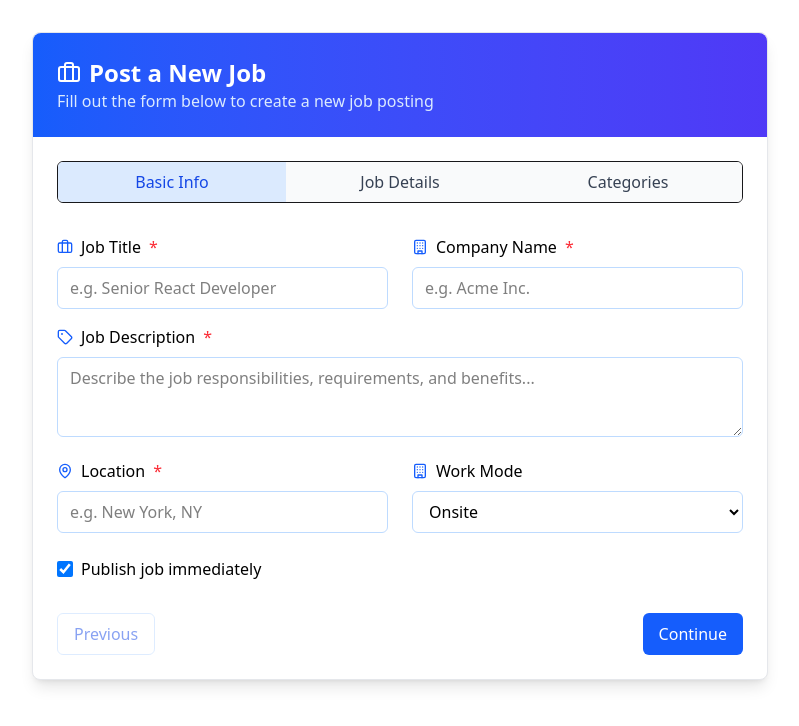
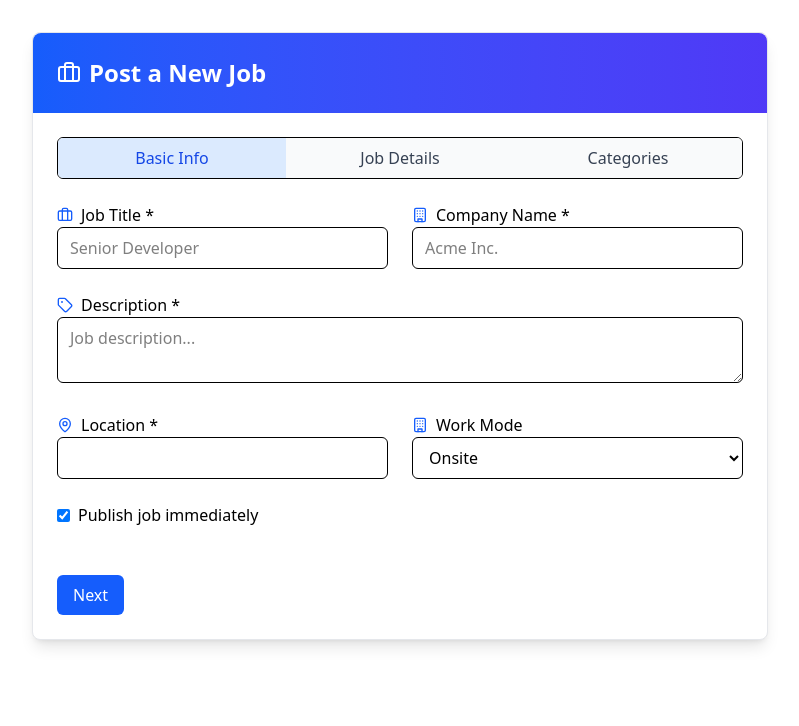
Before and after one commit to Nitish0008/jobmetric-, a React (Vite) app: page /job-post-form in a window 1280 px wide. Shown: the top 726 px of the page, without its empty margins (240-1039 px from the left). Built offline with nearby package versions, Linux system fonts and the light colour scheme.

Commit message:
new chnages

```diff
--- a/src/components/jobpost/jobposttable/JobListingTable.jsx
+++ b/src/components/jobpost/jobposttable/JobListingTable.jsx
@@ -3,7 +3,43 @@
 import React, { useState } from "react"
 import { ArrowUpDown, Edit, Trash2, CheckCircle, Clock, XCircle, Users } from "lucide-react"
 
+import axios from "axios"
+import { useEffect } from "react"
+
 export default function JobListingTable() {
+
+ const [jobs, setJobs] = useState([])
+
+
+const handleGetJobs = async () => {
+  const access_token = localStorage.getItem('access_token');
+
+  if (!access_token) {
+    console.error('No auth token found.');
+    return;
+  }
+
+  try {
+    const response = await axios.get(
+      'http://localhost:8080/api/jobs',
+      {
+        headers: {
+          Authorization: `Bearer ${access_token}`,
+        }
+      }
+    );
+
+    console.log('Jobs fetched successfully:', response.data);
+    setJobs(response?.data?.data);
+  } catch (error) {
+    console.error('Error fetching jobs:', error.response?.data || error.message);
+  }
+};
+useEffect(() => {
+    handleGetJobs();
+  }, []);
+
+
   // Sample data for the table
   const initialJobs = [
     {
@@ -43,7 +79,7 @@ export default function JobListingTable() {
     },
   ]
 
-  const [jobs, setJobs] = useState(initialJobs)
+
   const [sortConfig, setSortConfig] = useState({
     key: null,
     direction: null,
@@ -173,7 +209,7 @@ export default function JobListingTable() {
                     <td className="px-6 py-4 text-black">
                       <div className="flex items-center">
                         <Users className="h-4 w-4 text-blue-600 mr-1" />
-                        {job.candidates}
+                        {job.companyName}
                       </div>
                     </td>
                     <td className="px-6 py-4">{renderStatus(job.status)}</td>
--- a/src/components/jobpost/jobposttable/JobPostForm.jsx
+++ b/src/components/jobpost/jobposttable/JobPostForm.jsx
@@ -1,11 +1,10 @@
-// "use client"
+"use client";
 
+import { useState } from "react";
+import axios from "axios";
 import DatePicker from "react-datepicker";
 import "react-datepicker/dist/react-datepicker.css";
 
-
-
-import { useState } from "react";
 import {
   CalendarIcon,
   BriefcaseIcon,
@@ -28,12 +27,11 @@ export default function JobPostForm() {
     education: "",
     numberOfPost: 1,
     jobType: "Full-time",
-    deadline: "",
+    deadline: null,
     workMode: "Onsite",
     categoryIds: [],
   });
 
-  const [selectedCategories, setSelectedCategories] = useState([]);
   const [activeTab, setActiveTab] = useState("basic");
 
   const categories = [
@@ -49,7 +47,6 @@ export default function JobPostForm() {
 
   const handleChange = (e) => {
     const { name, value, type, checked } = e.target;
-
     setFormData((prev) => ({
       ...prev,
       [name]: type === "checkbox" ? checked : value,
@@ -57,30 +54,47 @@ export default function JobPostForm() {
   };
 
   const handleCategoryToggle = (categoryId) => {
-    setSelectedCategories((prev) => {
-      if (prev.includes(categoryId)) {
-        return prev.filter((id) => id !== categoryId);
-      } else {
-        return [...prev, categoryId];
-      }
+    setFormData((prev) => {
+      const isSelected = prev.categoryIds.includes(categoryId);
+      const updatedCategories = isSelected
+        ? prev.categoryIds.filter((id) => id !== categoryId)
+        : [...prev.categoryIds, categoryId];
+
+      return {
+        ...prev,
+        categoryIds: updatedCategories,
+      };
     });
-
-    setFormData((prev) => ({
-      ...prev,
-      categoryIds: selectedCategories.includes(categoryId)
-        ? prev.categoryIds.filter((id) => id !== categoryId)
-        : [...prev.categoryIds, categoryId],
-    }));
   };
 
-  const handleSubmit = (e) => {
+  const handleSubmit = async (e) => {
     e.preventDefault();
-    console.log(formData);
-    // handle submission
-  };
+    const access_token = localStorage.getItem("access_token");
 
-  const handleTabChange = (tabId) => {
-    setActiveTab(tabId);
+    if (!access_token) {
+      console.error("No auth token found.");
+      return;
+    }
+
+    try {
+      const response = await axios.post(
+        "http://localhost:8080/api/jobs",
+        {
+          ...formData,
+          deadline: formData.deadline?.toISOString() || null,
+        },
+        {
+          headers: {
+            Authorization: `Bearer ${access_token}`,
+            "Content-Type": "application/json",
+          },
+        }
+      );
+
+      console.log("Success:", response.data);
+    } catch (error) {
+      console.error("Error:", error.response?.data || error.message);
+    }
   };
 
   const isLastTab = activeTab === "categories";
@@ -97,153 +111,107 @@ export default function JobPostForm() {
   };
 
   return (
-
-    <div className="max-w-3xl mx-auto py-8 px-4">
+    <div className="max-w-3xl mx-auto py-8 px-4 text-black">
       <div className="bg-white rounded-lg shadow-lg border border-gray-200">
         <div className="bg-gradient-to-r from-blue-600 to-indigo-600 text-white p-6 rounded-t-lg">
           <h2 className="text-2xl font-bold flex items-center gap-2">
             <BriefcaseIcon className="h-6 w-6" />
             Post a New Job
           </h2>
-          <p className="text-blue-100">
-            Fill out the form below to create a new job posting
-          </p>
         </div>
-        <div className="p-6">
-          <form onSubmit={handleSubmit}>
+
+        <form onSubmit={handleSubmit} className="p-6 space-y-6">
           {/* Tabs */}
-            <div className="w-full">
-              <div className="grid grid-cols-3 mb-8 border rounded-md overflow-hidden">
+          <div className="grid grid-cols-3 border rounded-md overflow-hidden">
+            {["basic", "details", "categories"].map((tab) => (
               <button
+                key={tab}
                 type="button"
-                  onClick={() => handleTabChange("basic")}
+                onClick={() => setActiveTab(tab)}
                 className={`py-2 px-4 text-center transition-colors ${
-                    activeTab === "basic"
+                  activeTab === tab
                     ? "bg-blue-100 text-blue-700 font-medium"
                     : "bg-gray-50 text-gray-700 hover:bg-gray-100"
                 }`}
               >
-                  Basic Info
+                {tab === "basic" && "Basic Info"}
+                {tab === "details" && "Job Details"}
+                {tab === "categories" && "Categories"}
               </button>
-                <button
-                  type="button"
-                  onClick={() => handleTabChange("details")}
-                  className={`py-2 px-4 text-center transition-colors ${
-                    activeTab === "details"
-                      ? "bg-blue-100 text-blue-700 font-medium"
-                      : "bg-gray-50 text-gray-700 hover:bg-gray-100"
-                  }`}
-                >
-                  Job Details
-                </button>
-                <button
-                  type="button"
-                  onClick={() => handleTabChange("categories")}
-                  className={`py-2 px-4 text-center transition-colors ${
-                    activeTab === "categories"
-                      ? "bg-blue-100 text-blue-700 font-medium"
-                      : "bg-gray-50 text-gray-700 hover:bg-gray-100"
-                  }`}
-                >
-                  Categories
-                </button>
+            ))}
           </div>
 
-              {/* Basic Info Tab */}
+          {/* Basic Tab */}
           {activeTab === "basic" && (
-                <div className="space-y-6 mt-4">
-                  <div className="space-y-4">
-                    <div className="grid grid-cols-1 md:grid-cols-2 gap-6">
-                      <div className="space-y-2">
-                        <label
-                          htmlFor="title"
-                          className="flex items-center gap-2 font-medium text-black"
-                        >
+            <>
+              <div className="grid md:grid-cols-2 gap-6">
+                <div>
+                  <label className="flex items-center gap-2 font-medium">
                     <BriefcaseIcon className="h-4 w-4 text-blue-600" />
-                          Job Title <span className="text-red-500">*</span>
+                    Job Title *
                   </label>
                   <input
-                          id="title"
                     name="title"
                     value={formData.title}
                     onChange={handleChange}
-                          placeholder="e.g. Senior React Developer"
-                          className="w-full px-3 py-2 border text-black border-blue-200 rounded-md focus:outline-none focus:ring-2 focus:ring-blue-400"
                     required
+                    className="w-full border px-3 py-2 rounded-md"
+                    placeholder="Senior Developer"
                   />
                 </div>
-                      <div className="space-y-2">
-                        <label
-                          htmlFor="companyName"
-                          className="flex items-center gap-2 font-medium text-black"
-                        >
+                <div>
+                  <label className="flex items-center gap-2 font-medium">
                     <BuildingIcon className="h-4 w-4 text-blue-600" />
-                          Company Name <span className="text-red-500">*</span>
+                    Company Name *
                   </label>
                   <input
-                          id="companyName"
                     name="companyName"
                     value={formData.companyName}
                     onChange={handleChange}
-                          placeholder="e.g. Acme Inc."
-                          className="w-full px-3 py-2 border text-black border-blue-200 rounded-md focus:outline-none focus:ring-2 focus:ring-blue-400"
                     required
+                    className="w-full border px-3 py-2 rounded-md"
+                    placeholder="Acme Inc."
                   />
                 </div>
               </div>
-
-                    <div className="space-y-2">
-                      <label
-                        htmlFor="description"
-                        className="flex items-center gap-2 font-medium text-black"
-                      >
-                        <TagIcon className="h-5 w-4 text-blue-600" />
-                        Job Description <span className="text-red-500">*</span>
+              <div>
+                <label className="flex items-center gap-2 font-medium">
+                  <TagIcon className="h-4 w-4 text-blue-600" />
+                  Description *
                 </label>
                 <textarea
-                        id="description"
                   name="description"
                   value={formData.description}
                   onChange={handleChange}
-                        placeholder="Describe the job responsibilities, requirements, and benefits..."
-                        className="w-full px-3 text-black py-2 border border-blue-200 rounded-md focus:outline-none focus:ring-2 focus:ring-blue-400 min-h-20"
                   required
+                  className="w-full border px-3 py-2 rounded-md"
+                  placeholder="Job description..."
                 />
               </div>
-
-                    <div className="grid grid-cols-1 md:grid-cols-2 gap-6">
-                      <div className="space-y-2">
-                        <label
-                          htmlFor="location"
-                          className="flex items-center gap-2 font-medium text-black"
-                        >
+              <div className="grid md:grid-cols-2 gap-6">
+                <div>
+                  <label className="flex items-center gap-2 font-medium">
                     <MapPinIcon className="h-4 w-4 text-blue-600" />
-                          Location <span className="text-red-500">*</span>
+                    Location *
                   </label>
                   <input
-                          id="location"
                     name="location"
                     value={formData.location}
                     onChange={handleChange}
-                          placeholder="e.g. New York, NY"
-                          className="w-full px-3 py-2 text-black border  border-blue-200 rounded-md focus:outline-none focus:ring-2 focus:ring-blue-400"
                     required
+                    className="w-full border px-3 py-2 rounded-md"
                   />
                 </div>
-                      <div className="space-y-2">
-                        <label
-                          htmlFor="workMode"
-                          className="flex items-center gap-2 font-medium text-black"
-                        >
+                <div>
+                  <label className="flex items-center gap-2 font-medium">
                     <BuildingIcon className="h-4 w-4 text-blue-600" />
                     Work Mode
                   </label>
                   <select
-                          id="workMode"
                     name="workMode"
                     value={formData.workMode}
                     onChange={handleChange}
-                          className="w-full px-3 py-2 border border-blue-200 rounded-md focus:outline-none focus:ring-2 focus:ring-blue-400 text-black"
+                    className="w-full border px-3 py-2 rounded-md"
                   >
                     <option value="Onsite">Onsite</option>
                     <option value="Remote">Remote</option>
@@ -251,224 +219,143 @@ export default function JobPostForm() {
                   </select>
                 </div>
               </div>
-
-                    <div className="flex items-center space-x-2 pt-2 ">
+              <div className="flex items-center space-x-2">
                 <input
                   type="checkbox"
-                        id="isActive"
                   name="isActive"
                   checked={formData.isActive}
                   onChange={handleChange}
-                        className="h-4 w-4 text-blue-600 focus:ring-blue-500 border-gray-300 rounded"
                 />
-                      <label
-                        htmlFor="isActive"
-                        className="font-medium text-black"
-                      >
-                        Publish job immediately
-                      </label>
+                <label>Publish job immediately</label>
               </div>
-                  </div>
-                </div>
+            </>
           )}
 
-              {/* Job Details Tab */}
+          {/* Details Tab */}
           {activeTab === "details" && (
-                <div className="space-y-6 mt-4 text-black">
-                  <div className="space-y-4">
-                    <div className="grid grid-cols-1 md:grid-cols-2 gap-6">
-                      <div className="space-y-2">
-                        <label
-                          htmlFor="experience"
-                          className="flex items-center gap-2 font-medium"
-                        >
+            <>
+              <div className="grid md:grid-cols-2 gap-6">
+                <div>
+                  <label className="flex items-center gap-2 font-medium">
                     <ClockIcon className="h-4 w-4 text-blue-600" />
                     Experience Required
                   </label>
                   <input
-                          id="experience"
                     name="experience"
                     value={formData.experience}
                     onChange={handleChange}
-                          placeholder="e.g. 3-5 years"
-                          className="w-full px-3 py-2 border border-blue-200 rounded-md focus:outline-none focus:ring-2 focus:ring-blue-400"
+                    className="w-full border px-3 py-2 rounded-md"
+                    placeholder="e.g. 2+ years"
                   />
                 </div>
-                      <div className="space-y-2">
-                        <label
-                          htmlFor="education"
-                          className="flex items-center gap-2 font-medium"
-                        >
+                <div>
+                  <label className="flex items-center gap-2 font-medium">
                     <GraduationCapIcon className="h-4 w-4 text-blue-600" />
-                          Education Required
+                    Education
                   </label>
                   <input
-                          id="education"
                     name="education"
                     value={formData.education}
                     onChange={handleChange}
-                          placeholder="e.g. Bachelor's Degree"
-                          className="w-full px-3 py-2 border border-blue-200 rounded-md focus:outline-none focus:ring-2 focus:ring-blue-400"
+                    className="w-full border px-3 py-2 rounded-md"
+                    placeholder="e.g. B.Tech, MBA"
                   />
                 </div>
+                <div>
+                  <label className="flex items-center gap-2 font-medium">
+                    <UsersIcon className="h-4 w-4 text-blue-600" />
+                    Number of Posts
+                  </label>
+                  <input
+                    type="number"
+                    name="numberOfPost"
+                    value={formData.numberOfPost}
+                    onChange={handleChange}
+                    className="w-full border px-3 py-2 rounded-md"
+                  />
                 </div>
-
-                    <div className="grid grid-cols-1 md:grid-cols-2 gap-6">
-                      <div className="space-y-2">
-                        <label
-                          htmlFor="jobType"
-                          className="flex items-center gap-2 font-medium"
-                        >
+                <div>
+                  <label className="flex items-center gap-2 font-medium">
                     <BriefcaseIcon className="h-4 w-4 text-blue-600" />
                     Job Type
                   </label>
                   <select
-                          id="jobType"
                     name="jobType"
                     value={formData.jobType}
                     onChange={handleChange}
-                          className="w-full px-3 py-2 border border-blue-200 rounded-md focus:outline-none focus:ring-2 focus:ring-blue-400"
+                    className="w-full border px-3 py-2 rounded-md"
                   >
-                          <option value="Full-time">Full-time</option>
-                          <option value="Part-time">Part-time</option>
-                          <option value="Contract">Contract</option>
-                          <option value="Internship">Internship</option>
+                    <option>Full-time</option>
+                    <option>Part-time</option>
+                    <option>Contract</option>
+                    <option>Internship</option>
                   </select>
                 </div>
-                      <div className="space-y-2">
-                        <label
-                          htmlFor="numberOfPost"
-                          className="flex items-center gap-2 font-medium"
-                        >
-                          <UsersIcon className="h-4 w-4 text-blue-600" />
-                          Number of Positions
-                        </label>
-                        <input
-                          id="numberOfPost"
-                          name="numberOfPost"
-                          type="number"
-                          min="1"
-                          value={formData.numberOfPost}
-                          onChange={handleChange}
-                          className="w-full px-3 py-2 border border-blue-200 rounded-md focus:outline-none focus:ring-2 focus:ring-blue-400"
-                        />
               </div>
-                    </div>
-
-                    <div className="space-y-2">
-                      <label
-                        htmlFor="deadline"
-                        className="flex items-center gap-2 font-medium"
-                      >
+              <div>
+                <label className="flex items-center gap-2 font-medium mt-4">
                   <CalendarIcon className="h-4 w-4 text-blue-600" />
                   Application Deadline
                 </label>
                 <DatePicker
-                        id="deadline"
                   selected={formData.deadline}
                   onChange={(date) =>
-                          setFormData({ ...formData, deadline: date })
+                    setFormData((prev) => ({ ...prev, deadline: date }))
                   }
+                  className="border px-3 py-2 rounded-md w-full"
                   dateFormat="yyyy-MM-dd"
                   placeholderText="Select deadline"
-                        className="w-full px-3 py-2 border border-blue-200 rounded-md focus:outline-none focus:ring-2 focus:ring-blue-400"
                 />
               </div>
-                  </div>
-                </div>
+            </>
           )}
 
           {/* Categories Tab */}
           {activeTab === "categories" && (
-                <div className="space-y-6 mt-4 text-black">
-                  <div className="space-y-4 ">
-                    <label className="flex items-center gap-2 mb-4 font-medium">
-                      <TagIcon className="h-4 w-4 text-blue-600" />
-                      Job Categories (Select all that apply)
-                    </label>
-
-                    <div className="grid grid-cols-2 md:grid-cols-3 gap-3">
-                      {categories.map((category) => (
-                        <div
-                          key={category.id}
-                          className="flex items-center space-x-2 "
-                        >
+            <div className="grid grid-cols-2 md:grid-cols-3 gap-4">
+              {categories.map((cat) => (
+                <label key={cat.id} className="flex items-center gap-2">
                   <input
                     type="checkbox"
-                            id={`category-${category.id}`}
-                            checked={selectedCategories.includes(category.id)}
-                            onChange={() => handleCategoryToggle(category.id)}
-                            className="h-4 w-4 text-blue-600 focus:ring-blue-500 border-gray-300 rounded"
+                    checked={formData.categoryIds.includes(cat.id)}
+                    onChange={() => handleCategoryToggle(cat.id)}
                   />
-                          <label
-                            htmlFor={`category-${category.id}`}
-                            className="font-medium "
-                          >
-                            {category.name}
+                  {cat.name}
                 </label>
-                        </div>
               ))}
             </div>
+          )}
 
-                    {selectedCategories.length > 0 && (
-                      <div className="mt-4">
-                        <p className="text-sm text-gray-500 mb-2">
-                          Selected categories:
-                        </p>
-                        <div className="flex flex-wrap gap-2">
-                          {selectedCategories.map((id) => {
-                            const category = categories.find(
-                              (c) => c.id === id
-                            );
-                            return (
-                              <span
-                                key={id}
-                                className="inline-flex items-center px-2.5 py-0.5 rounded-full text-xs font-medium bg-blue-100 text-blue-700"
-                              >
-                                {category?.name}
-                              </span>
-                            );
-                          })}
-                        </div>
-                      </div>
-                    )}
-                  </div>
-                </div>
-              )}
-            </div>
-
-            <div className="flex justify-between mt-8">
+          {/* Navigation Buttons */}
+          <div className="flex justify-between pt-6">
+            {!isFirstTab && (
               <button
                 type="button"
                 onClick={moveToPreviousTab}
-                disabled={isFirstTab}
-                className={`px-4 py-2 border border-blue-200 rounded-md text-blue-700 hover:bg-blue-50 transition-colors ${
-                  isFirstTab ? "opacity-50 cursor-not-allowed" : ""
-                }`}
+                className="px-4 py-2 bg-gray-200 rounded-md"
               >
                 Previous
               </button>
-
-              {isLastTab ? (
+            )}
+            {!isLastTab ? (
               <button
-                  type="submit"
-                  className="px-4 py-2 bg-blue-600 hover:bg-blue-700 text-white rounded-md transition-colors"
+                type="button"
+                onClick={moveToNextTab}
+                className="px-4 py-2 bg-blue-600 text-white rounded-md"
               >
-                  Submit Job Posting
+                Next
               </button>
             ) : (
               <button
-                  type="button"
-                  onClick={moveToNextTab}
-                  className="px-4 py-2 bg-blue-600 hover:bg-blue-700 text-white rounded-md transition-colors"
+                type="submit"
+                className="px-4 py-2 bg-green-600 text-white rounded-md"
               >
-                  Continue
+                Submit Job
               </button>
             )}
           </div>
         </form>
       </div>
     </div>
-    </div>
   );
 }
```
Lines whose indentation alone changed are shown as unchanged.
